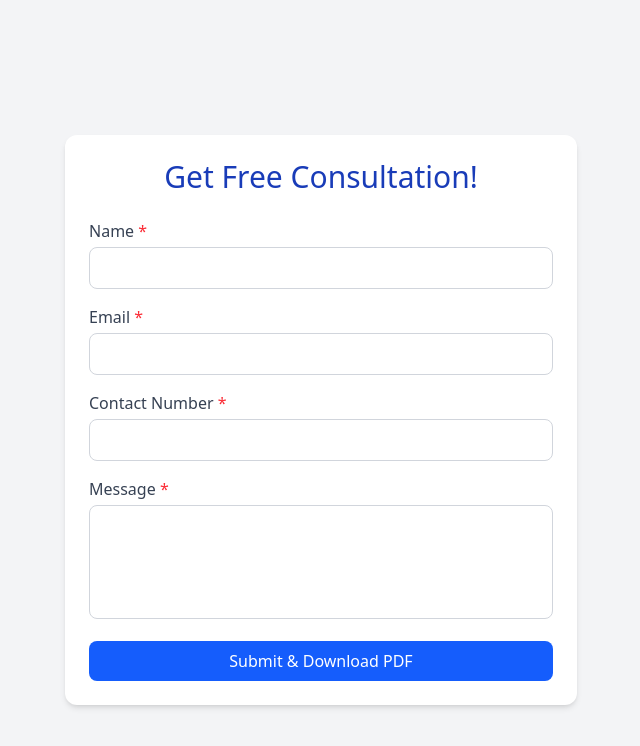
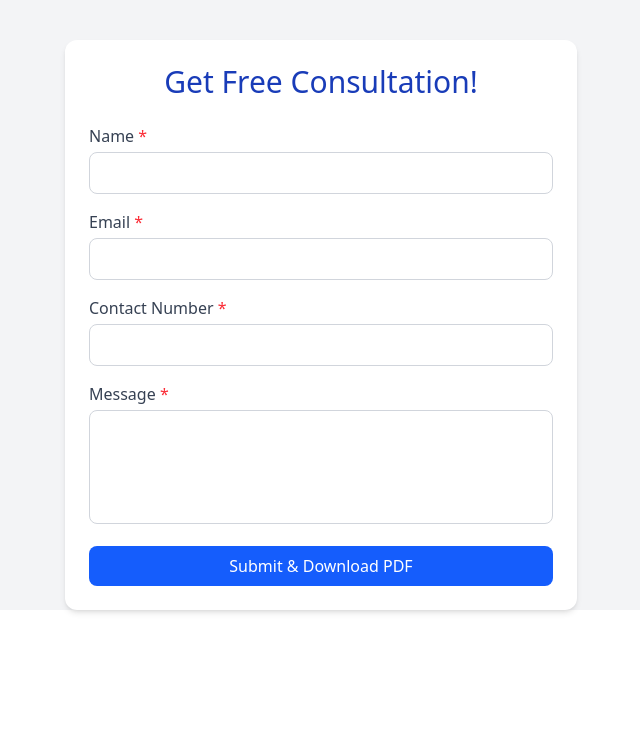
Before and after one commit to yudhishthir2002/creating-form-for-download-the-PDF, a React (Vite) app: page / in a window 1280 px wide. Shown: the top 746 px of the page, without its empty margins (319-959 px from the left). Built offline with nearby package versions, Linux system fonts and the light colour scheme.

Commit message:
change the form hight

```diff
--- a/src/App.jsx
+++ b/src/App.jsx
@@ -2,7 +2,7 @@
 
 function App() {
   return (
-    <div className="min-h-screen bg-gray-100 flex items-center justify-center">
+    <div className="h-full bg-gray-100 flex items-center justify-center">
       <DownloadForm />
     </div>
   );
```
Also changed, not shown: 1 other file (tests, documents, lock files or other folders).
